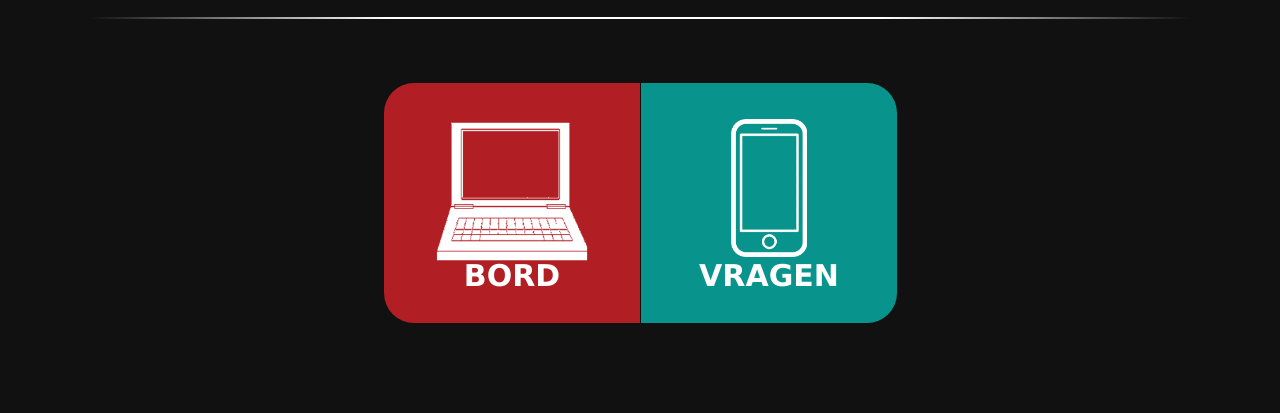
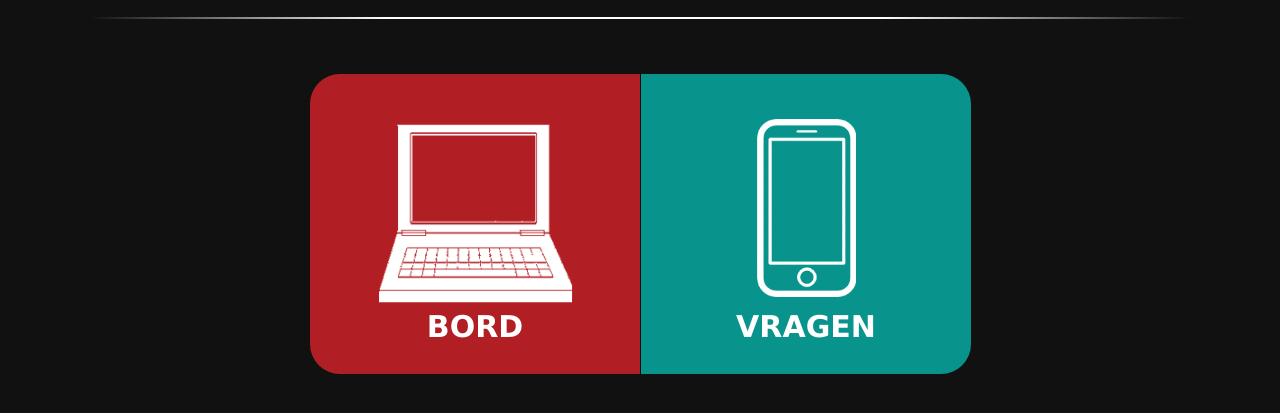
Before and after one commit to RensWiebenga/32nds, a plain HTML site: page index.html in a window 1280 px wide. Shown: the part 277-690 px from the top of the page. Drawn offline with nearby package versions, Linux system fonts and the light colour scheme.

Commit message:
fix device chooser width

```diff
--- a/css/main.css
+++ b/css/main.css
@@ -17,7 +17,7 @@ body {
 
 .wrapper {
 	height:100%;
-
+	max-width:1100px;
 }
 
 .header {
@@ -67,10 +67,16 @@ body {
 	filter: progid:DXImageTransform.Microsoft.gradient( startColorstr='#111111', endColorstr='#111111', GradientType=1 );
 }
 
+.pageChooser {
+	max-width:1100px;
+	width:100%;
+	position:relative;
+}
+
 .pageChooser a {
 	position:absolute;
-	width:20%;
-	height:30%;
+	width:30%;
+	height: 300px;
 	margin-top:5%;
 	cursor:pointer;
 	text-align:center;
@@ -82,7 +88,7 @@ body {
 
 
 .pageChooser a:nth-child(1) {
-	left:30%;
+	left:20%;
 	background:#b11f24;
 	border-right:1px solid #111;
 	border-top-left-radius:30px;
--- a/javascript/functions.js
+++ b/javascript/functions.js
@@ -12,7 +12,7 @@
 	bord of vragen - ook in settings
 	overzetten naar 32s.nl
 	// ander vormig bord //
-	vormgeving vragen
+	// vormgeving vragen //
 */
 
 
```
